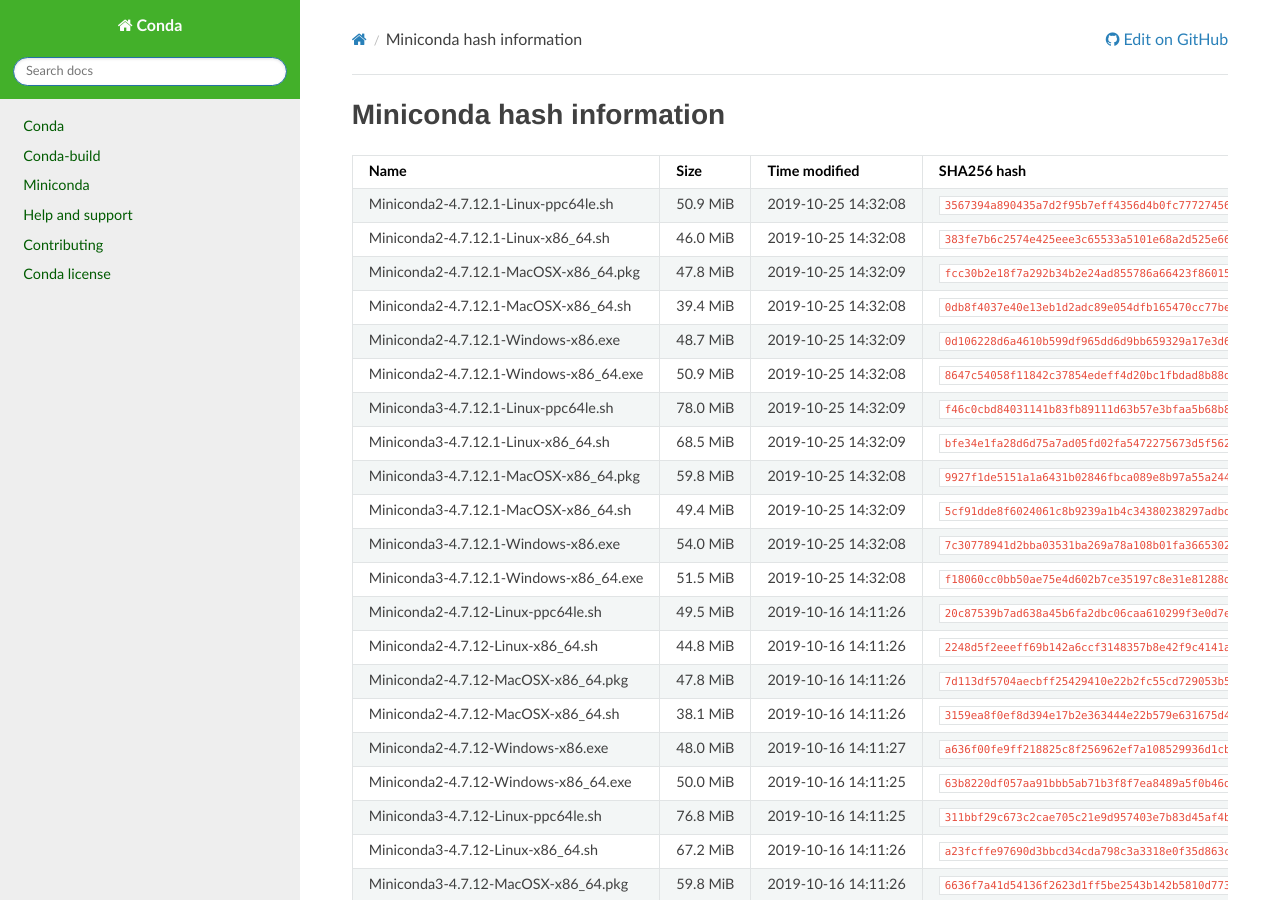
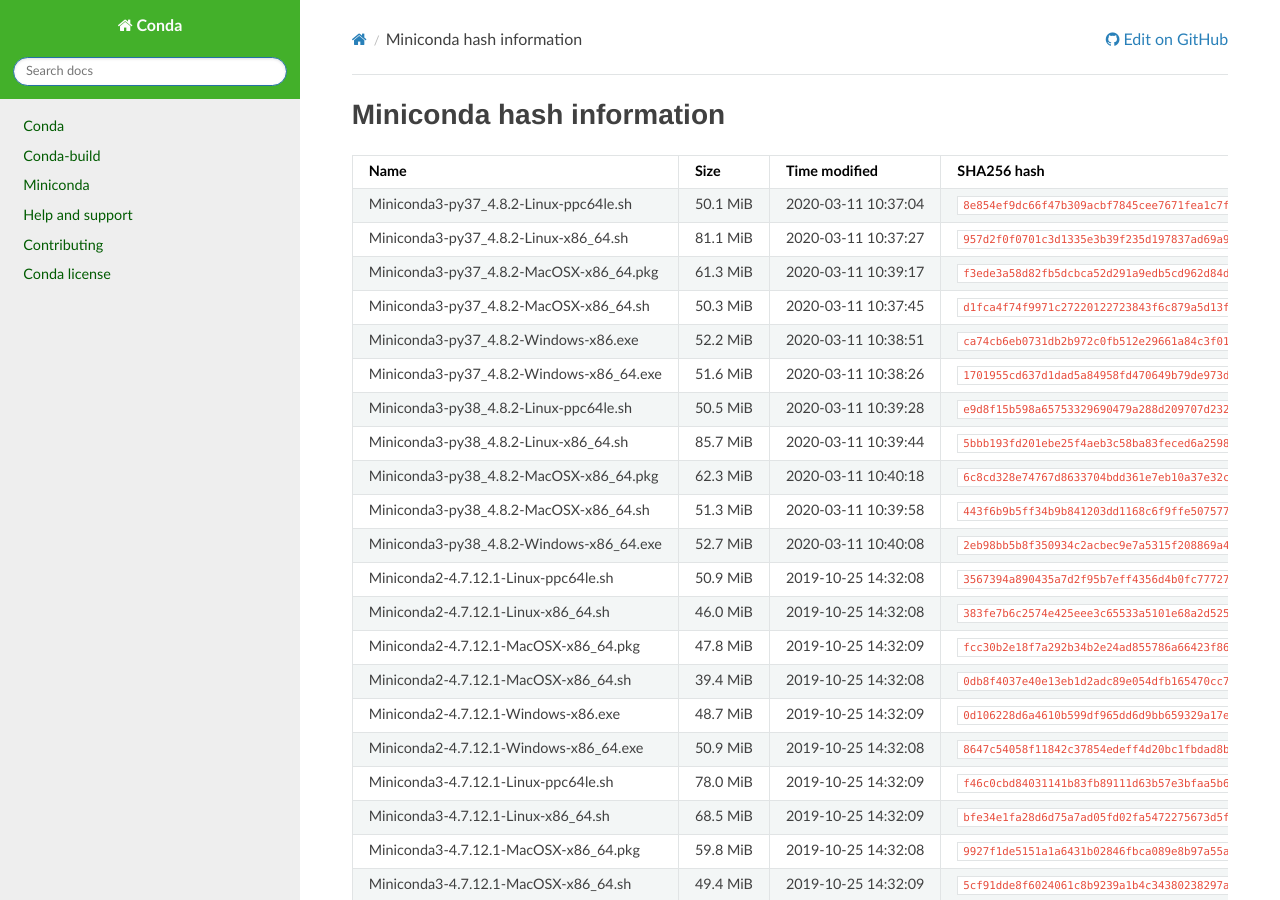
Before and after one commit to conda/conda-docs, a Sphinx documentation site: the page built from docs/source/miniconda_hashes.rst, in a window 1280 px wide and 900 px high. Built offline with Sphinx 7.4.7 and the Read the Docs theme 2.0.0, drawn with Linux system fonts in a browser that asks for light colours.

Commit message:
add hashes for Miniconda3 4.8.2

```diff
--- a/docs/source/miniconda_hashes.rst
+++ b/docs/source/miniconda_hashes.rst
@@ -6,6 +6,17 @@
 ========================================  =========  =================== ====================================================================
 Name                                      Size       Time modified        SHA256 hash
 ========================================  =========  =================== ====================================================================
+Miniconda3-py37_4.8.2-Linux-ppc64le.sh    50.1 MiB   2020-03-11 10:37:04  ``8e854ef9dc66f47b309acbf7845cee7671fea1c7fde05471c0c82b9a79723825``
+Miniconda3-py37_4.8.2-Linux-x86_64.sh     81.1 MiB   2020-03-11 10:37:27  ``957d2f0f0701c3d1335e3b39f235d197837ad69a944fa6f5d8ad2c686b69df3b``
+Miniconda3-py37_4.8.2-MacOSX-x86_64.pkg   61.3 MiB   2020-03-11 10:39:17  ``f3ede3a58d82fb5dcbca52d291a9edb5cd962d84d823a20693dd4bb27506cdd0``
+Miniconda3-py37_4.8.2-MacOSX-x86_64.sh    50.3 MiB   2020-03-11 10:37:45  ``d1fca4f74f9971c27220122723843f6c879a5d13ff59c01fca17ef62a1576732``
+Miniconda3-py37_4.8.2-Windows-x86.exe     52.2 MiB   2020-03-11 10:38:51  ``ca74cb6eb0731db2b972c0fb512e29661a84c3f01ac6133121b4372eb1c41f46``
+Miniconda3-py37_4.8.2-Windows-x86_64.exe  51.6 MiB   2020-03-11 10:38:26  ``1701955cd637d1dad5a84958fd470649b79de973d1570541eb52857664b5056c``
+Miniconda3-py38_4.8.2-Linux-ppc64le.sh    50.5 MiB   2020-03-11 10:39:28  ``e9d8f15b598a65753329690479a288d209707d2326d3ec63cb7b00dbb96dea2d``
+Miniconda3-py38_4.8.2-Linux-x86_64.sh     85.7 MiB   2020-03-11 10:39:44  ``5bbb193fd201ebe25f4aeb3c58ba83feced6a25982ef4afa86d5506c3656c142``
+Miniconda3-py38_4.8.2-MacOSX-x86_64.pkg   62.3 MiB   2020-03-11 10:40:18  ``6c8cd328e74767d8633704bdd361e7eb10a37e32c2d3ff3dd2ab95b93d4f47d3``
+Miniconda3-py38_4.8.2-MacOSX-x86_64.sh    51.3 MiB   2020-03-11 10:39:58  ``443f6b9b5ff34b9b841203dd1168c6f9ffe507577d113f123ef9c36fca469228``
+Miniconda3-py38_4.8.2-Windows-x86_64.exe  52.7 MiB   2020-03-11 10:40:08  ``2eb98bb5b8f350934c2acbec9e7a5315f208869a41bda817835810018ba7ae55``
 Miniconda2-4.7.12.1-Linux-ppc64le.sh      50.9 MiB   2019-10-25 14:32:08  ``3567394a890435a7d2f95b7eff4356d4b0fc777274564dbfd421804c3273576e``
 Miniconda2-4.7.12.1-Linux-x86_64.sh       46.0 MiB   2019-10-25 14:32:08  ``383fe7b6c2574e425eee3c65533a5101e68a2d525e66356844a80aa02a556695``
 Miniconda2-4.7.12.1-MacOSX-x86_64.pkg     47.8 MiB   2019-10-25 14:32:09  ``fcc30b2e18f7a292b34b2e24ad855786a66423f860157fa2b77e48b6392f0abb``
```
